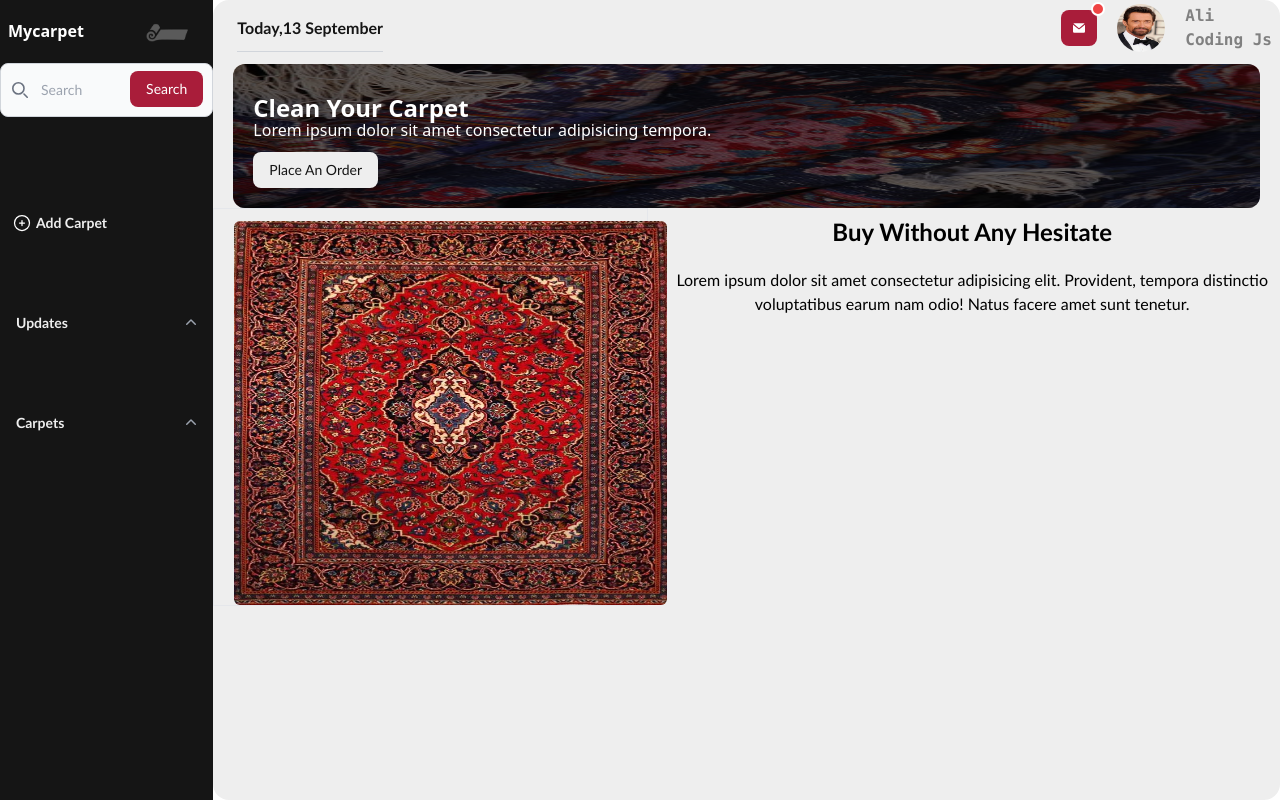
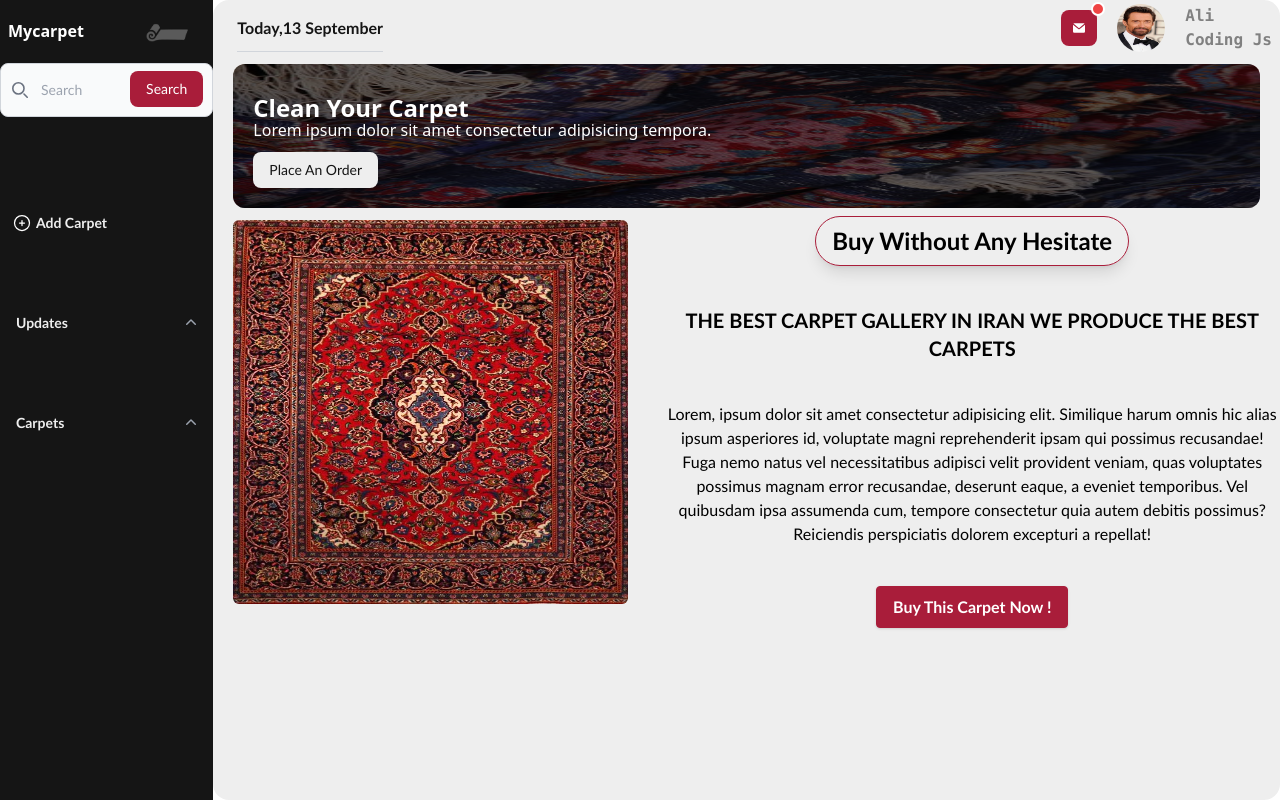
Before and after one commit to alibazregarijs/mycarpet, a Next.js app: page /sell/1 in a window 1280 px wide. Built offline with nearby package versions, Linux system fonts and the light colour scheme; no server answers.

Commit message:
sell css is complete for lg screen

```diff
--- a/app/sell/[id]/page.jsx
+++ b/app/sell/[id]/page.jsx
@@ -63,26 +63,40 @@ const Home = () => {
               <div className="col-span-10 row-span-12 bg-myWhite rounded-2xl ">
                 <Navbar />
                 <Hero />
-                <div className="grid grid-cols-12 gap-4 row-span-12 brder">
-                  <div className="col-span-5 border items-center justify-center ">
+                <div className="grid grid-cols-12 gap-4 row-span-12 ">
+                  <div className="col-span-5 mx-5 text-center items-center justify-center ">
                     <Image
-                      className="h-96 w-full mx-5 mt-3 rounded-md  shadow-none transition-shadow duration-300 cursor-pointer hover:shadow-lg hover:shadow-gray-400"
+                      className="h-96 w-full  mt-3 rounded-md  shadow-none transition-shadow duration-300 cursor-pointer hover:shadow-lg hover:shadow-gray-400"
                       src={carpet1}
                       width={0}
                       height={0}
                       alt={""}
                     />
                   </div>
-                  <div className="col-span-7 text-center mt-2  items-center justify-center">
-                    <div className="flex flex-col space-y-5 items-center justify-center ">
-                      <h1 className=" font-bold text-2xl">
+                  <div className="col-span-7 text-center mt-2  items-center justify-center ">
+                    <div className="flex flex-col space-y-10 items-center justify-center ">
+                      <h1 className="  hover:A91D3A text-black  py-2 px-4 border border-myRed rounded-full shadow-lg font-bold text-2xl">
                         Buy Without Any Hesitate
                       </h1>
-                      <p>
-                        Lorem ipsum dolor sit amet consectetur adipisicing elit.
-                        Provident, tempora distinctio voluptatibus earum nam
-                        odio! Natus facere amet sunt tenetur.
+                      <h3 className="font-bold text-xl text-transform: uppercase">
+                        The Best Carpet Gallery In Iran We Produce The Best
+                        Carpets
+                      </h3>
+
+                      <p className="text-center">
+                        Lorem, ipsum dolor sit amet consectetur adipisicing
+                        elit. Similique harum omnis hic alias ipsum asperiores
+                        id, voluptate magni reprehenderit ipsam qui possimus
+                        recusandae! Fuga nemo natus vel necessitatibus adipisci
+                        velit provident veniam, quas voluptates possimus magnam
+                        error recusandae, deserunt eaque, a eveniet temporibus.
+                        Vel quibusdam ipsa assumenda cum, tempore consectetur
+                        quia autem debitis possimus? Reiciendis perspiciatis
+                        dolorem excepturi a repellat!
                       </p>
+                      <button className="bg-myRed hover:A91D3A text-white font-semibold py-2 px-4 border border-myRed rounded shadow">
+                        Buy This Carpet Now !
+                      </button>
                     </div>
                   </div>
                 </div>
```
